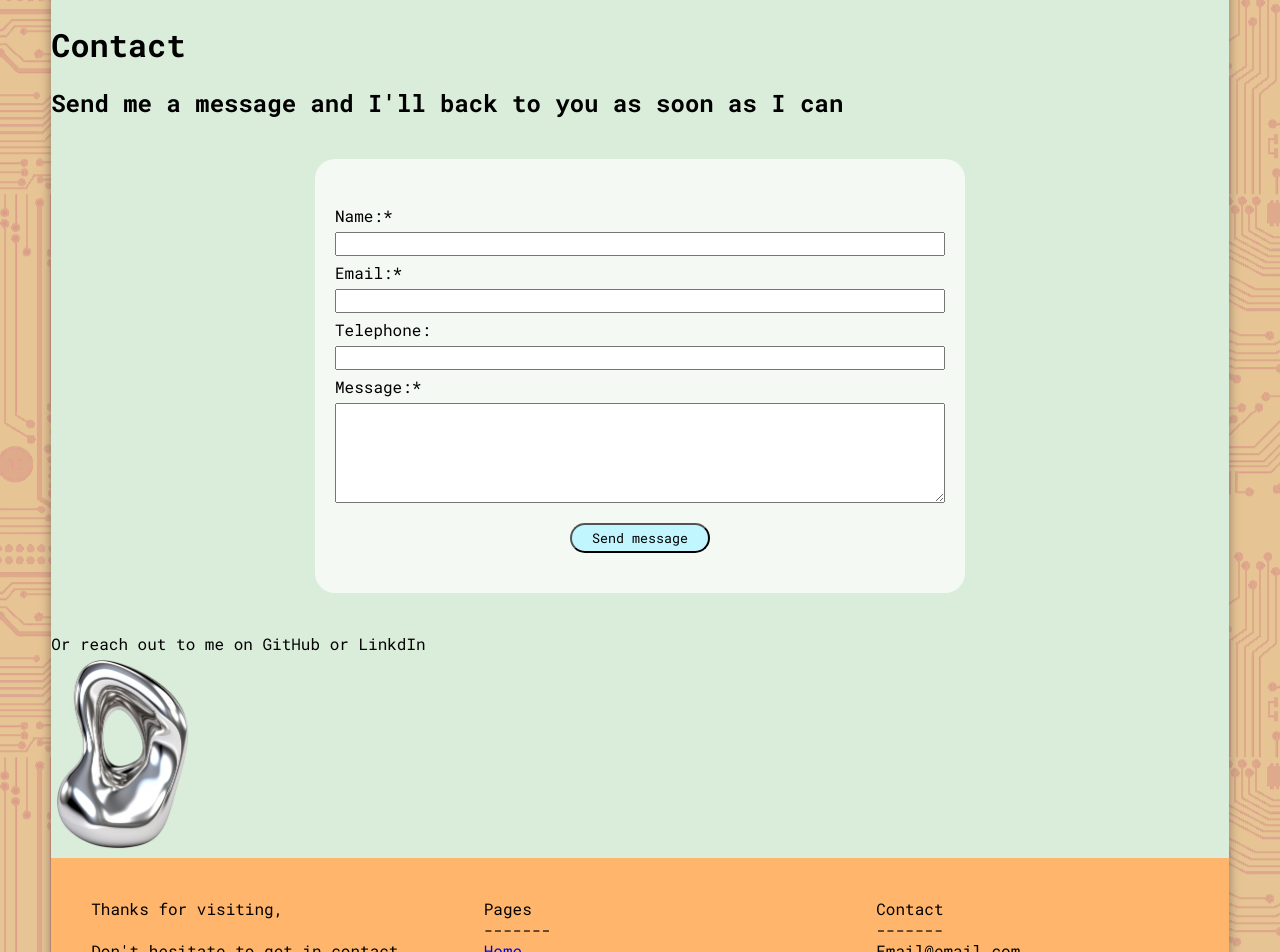
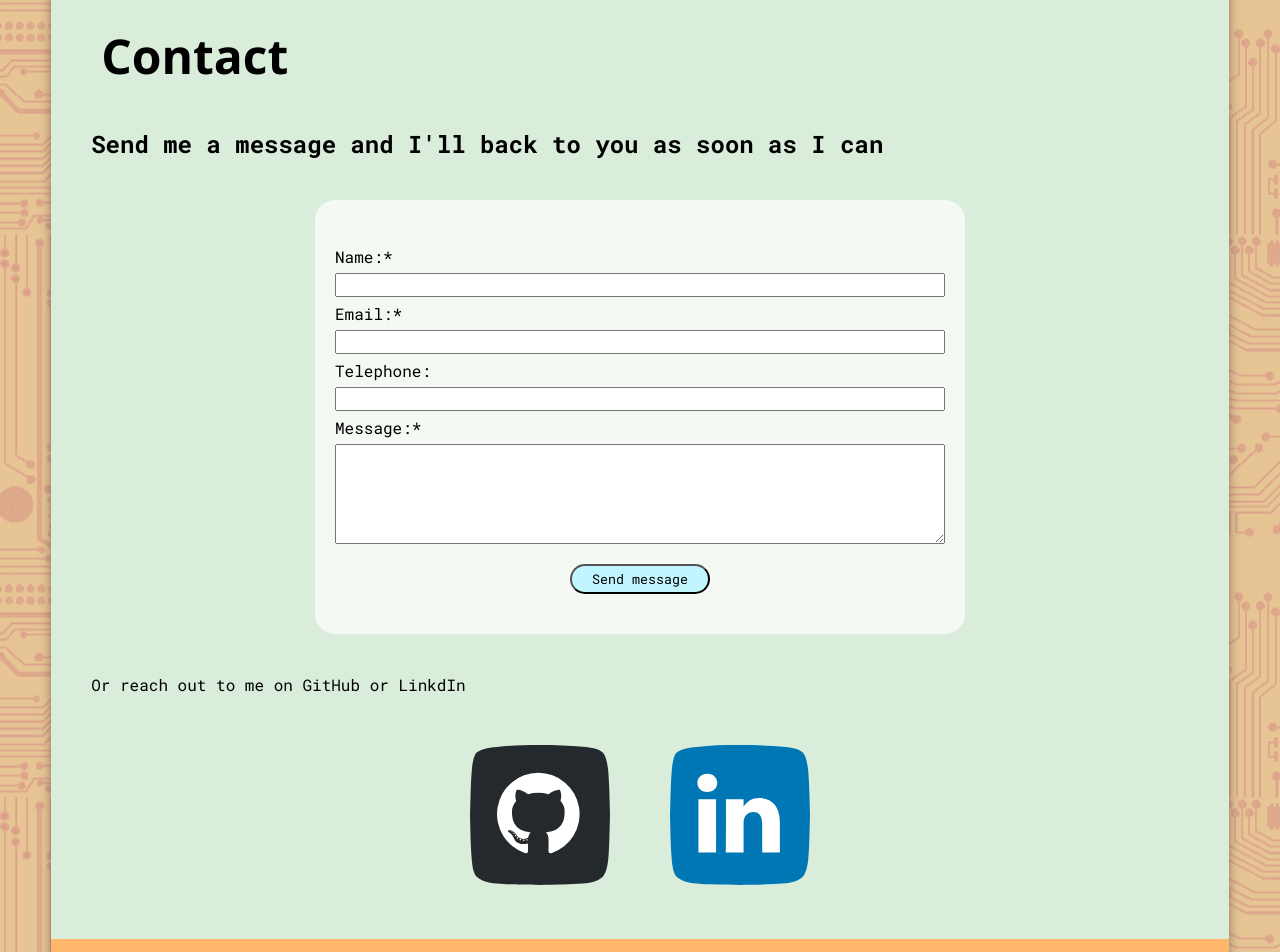
Before and after one commit to simonholt256/portfolio, a React (Vite) app in the folder portfolio/: page /contact in a window 1280 px wide. Shown: the part 120-1072 px from the top of the page. Built offline with nearby package versions, Linux system fonts and the light colour scheme.

Commit message:
adding working form link

```diff
--- a/portfolio/src/Pages/Contact.jsx
+++ b/portfolio/src/Pages/Contact.jsx
@@ -1,24 +1,40 @@
+import LinkedIn from "../assets/icons/linkedin.svg"
+import GitHub from "../assets/icons/github.svg"
+
 import ChromeHoop from "../assets/chromehoop.png"
+
 
 function Contact() {
   return (
     <>
-      <h1>Contact</h1>
+      <h1 className="home-title">Contact</h1>
+      <div className="contact-page-box">
         <h2>Send me a message and I'll back to you as soon as I can</h2>
-      <form action="#" method="post" className="form-box">
-        <label className="label" htmlFor="contact-name">Name:* </label>
-        <input type="text" id="contact-name" required/>
+        <form action="https://formspree.io/f/mojygzqn"  method="post" className="form-box">
+          <label className="label" htmlFor="contact-name" >Name:* </label>
+          <input type="text" name="name" id="contact-name" required/>
           <label className="label" htmlFor="contact-email">Email:* </label>
-        <input type="email" id="contact-email" required/>
+          <input type="email" name="email" id="contact-email" required/>
           <label className="label" htmlFor="contact-telephone">Telephone: </label>
-        <input type="tel" id="contact-telephone"/>
+          <input type="tel" name="telephone" id="contact-telephone"/>
           <label className="label" htmlFor="contact-message">Message:* </label>
-        <textarea maxlength="240" id="contact-message" required></textarea>
+          <textarea name="message" maxLength="240" id="contact-message" required></textarea>
           <input type="submit" value="Send message" className="submit-button"/>
 
         </form>
         <div>Or reach out to me on GitHub or LinkdIn</div>
-      <img src={ChromeHoop} style={{height: "200px"}}></img>
+        <div className="contact__social-box">
+          <div>
+            <a href="https://github.com/simonholt256" target="_blank"><img className="contact__social-link" src={GitHub}/></a>
+          </div>
+          <div>
+            <a href="https://www.linkedin.com/in/simon-holt-763282385/" target="_blank"><img className="contact__social-link" src={LinkedIn}/></a>
+          </div>
+        </div>
+      </div>
+
+
+
       <div>
         <div></div>
         <div></div>
```
Lines whose indentation alone changed are shown as unchanged.
